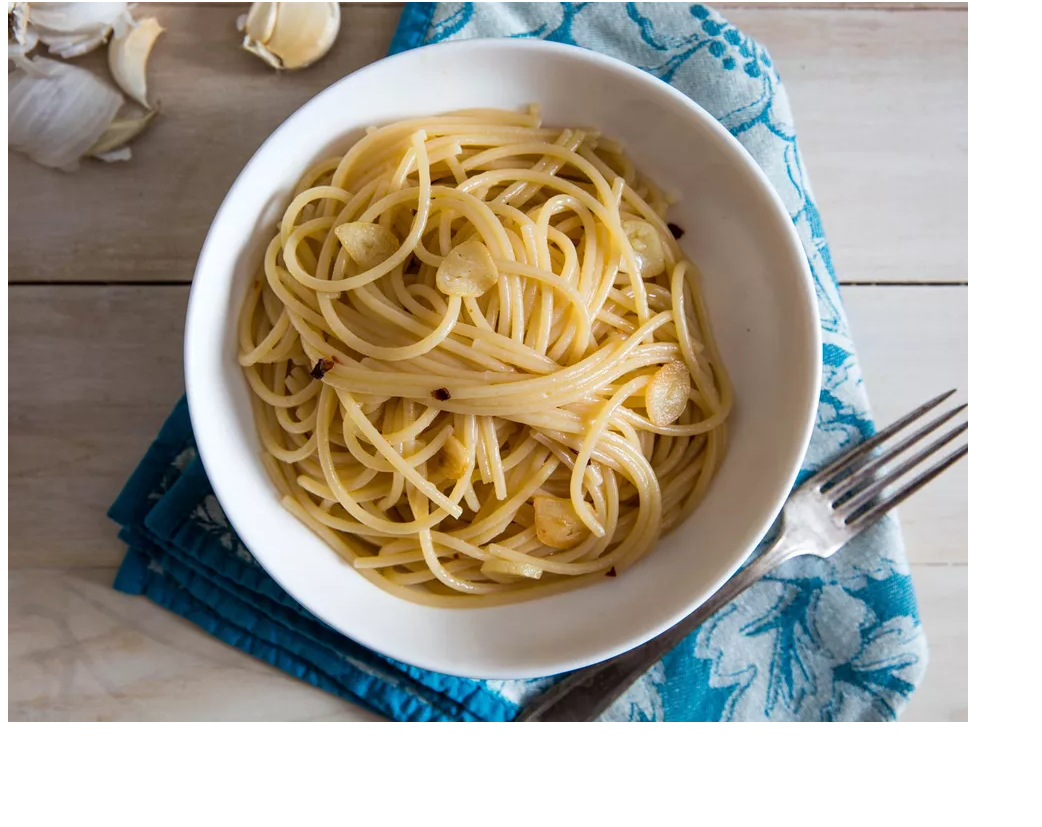
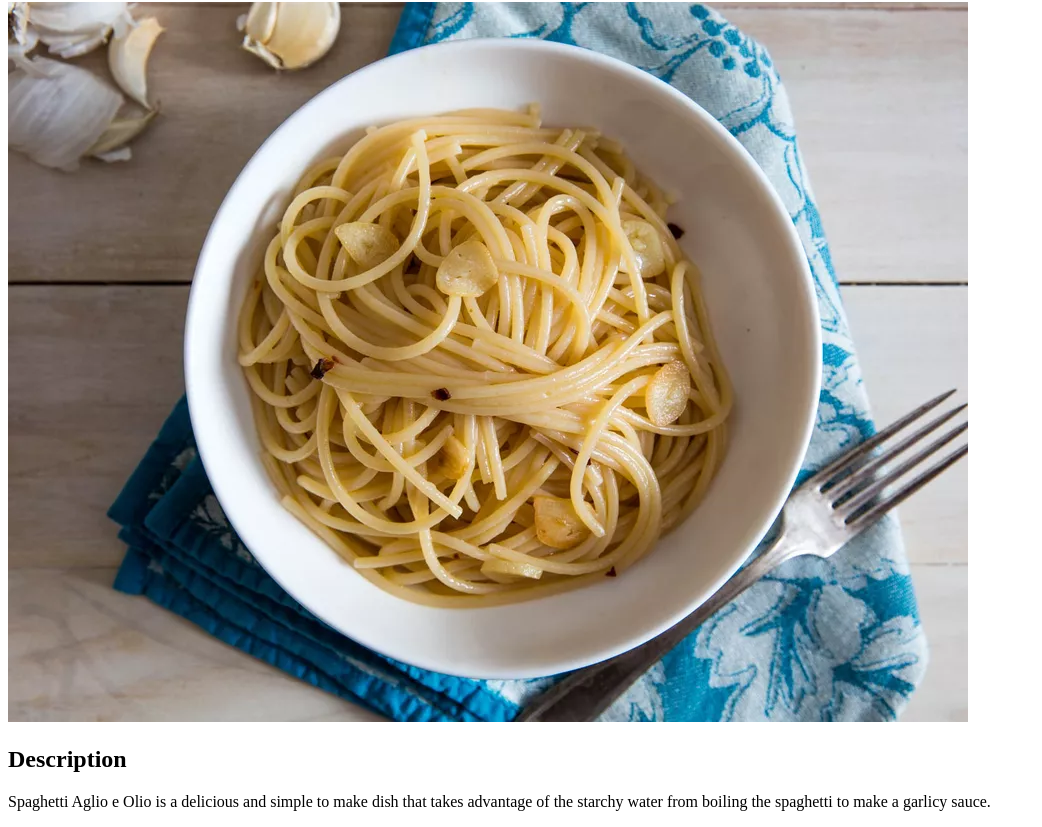
Before and after one commit to drossano/odin-recipes, a plain HTML site: page recipes/spaghetti.html in a window 1280 px wide. Shown: the part 78-905 px from the top of the page, without its empty margins (0-1042 px from the left). Before the commit the page ends 812 px from the top, so only its background shows below. Drawn offline with Linux system fonts and the light colour scheme; files whose address does not match are found by name.

Commit message:
Change image directory and add recipe description

```diff
--- a/recipes/spaghetti.html
+++ b/recipes/spaghetti.html
@@ -9,5 +9,7 @@
 <body>
     <h1>Spaghetti Aglio e Olio (Spaghetti with Garlic and Oil)</h1>
     <img src="../img/spaghetti.jpeg" alt="A plate of spaghetti.">
+    <h2>Description</h2>
+    <p>Spaghetti Aglio e Olio is a delicious and simple to make dish that takes advantage of the starchy water from boiling the spaghetti to make a garlicy sauce.</p>
 </body>
 </html>
```
